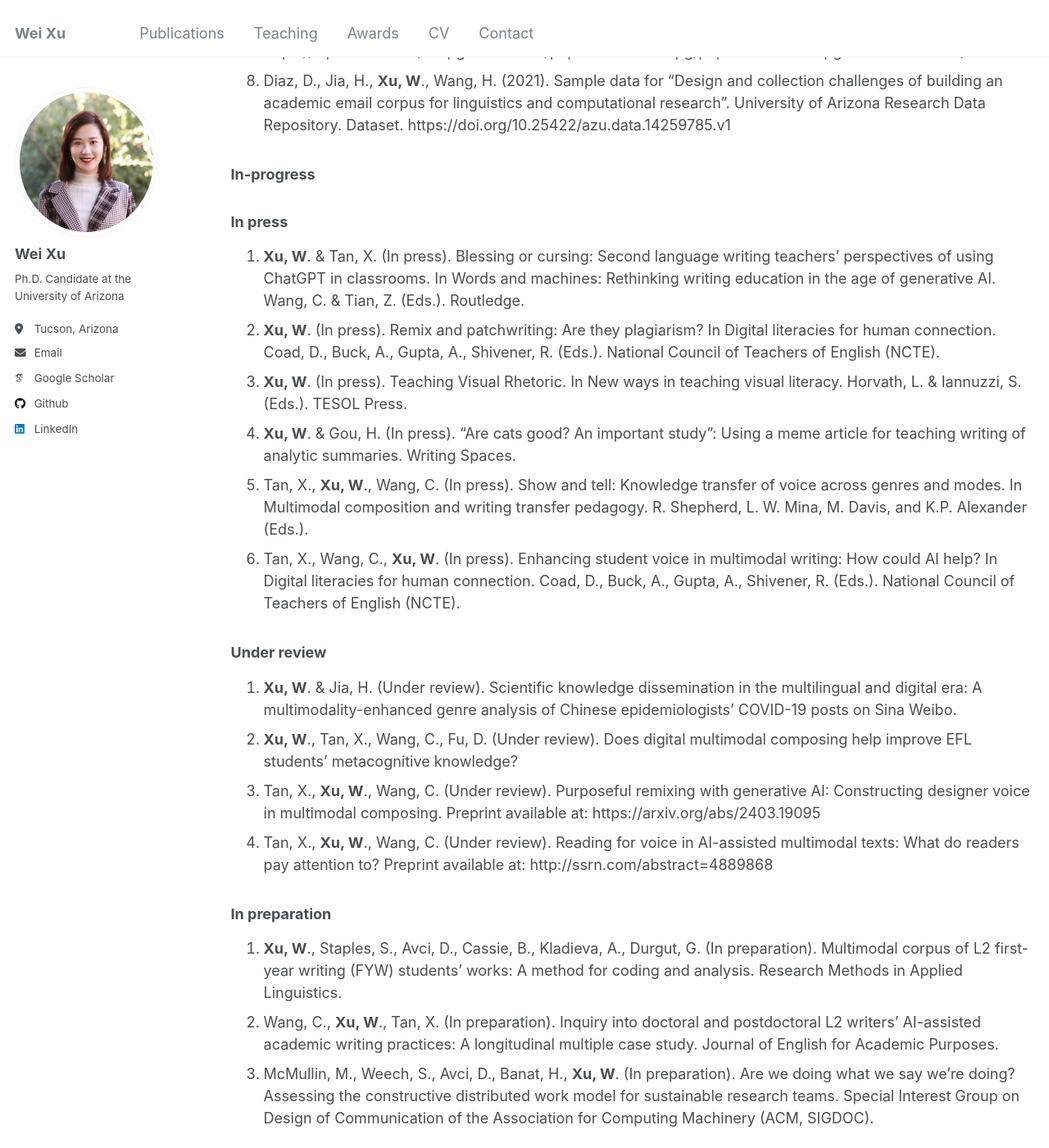
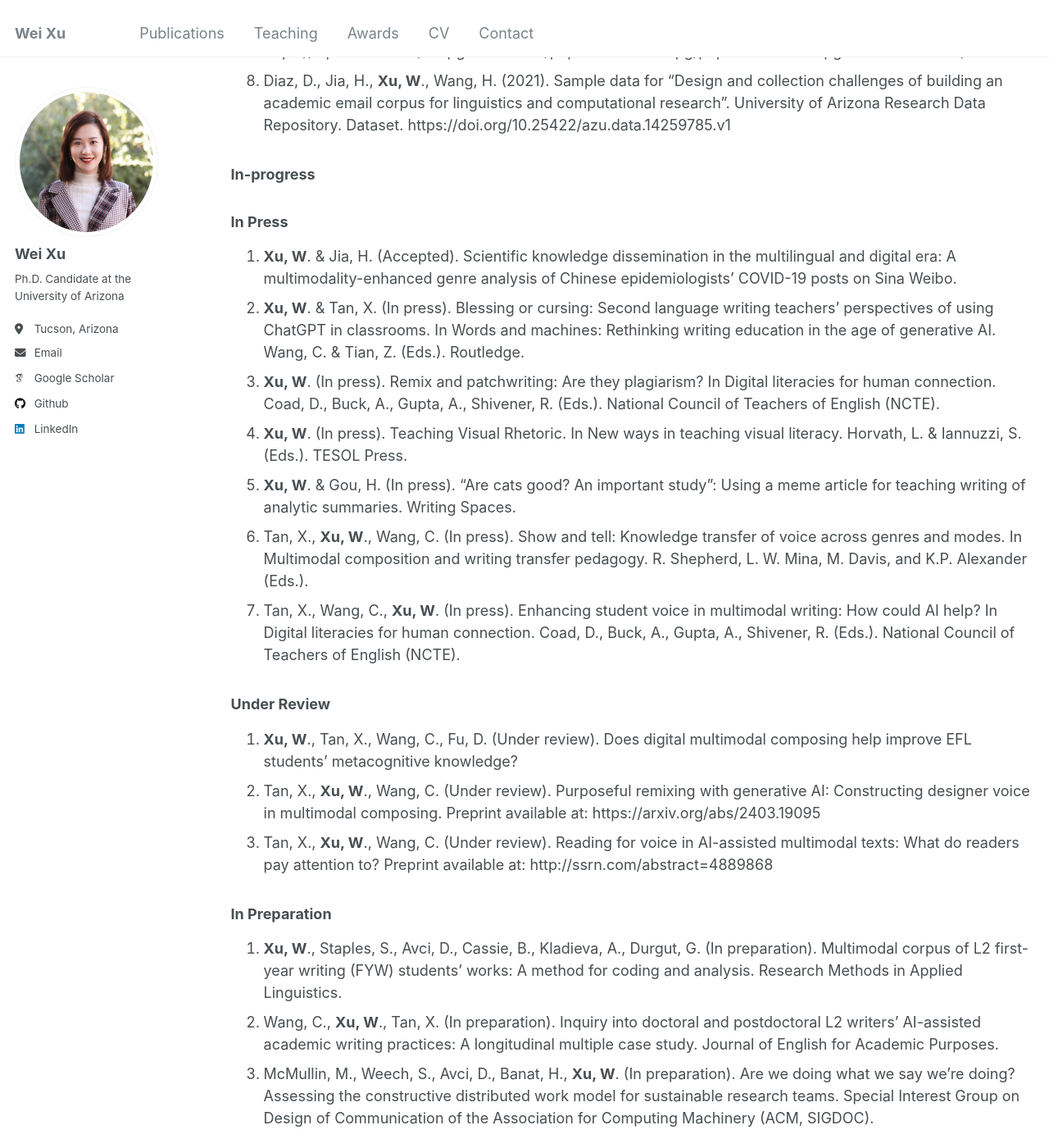
Before and after one commit to weixu-vivian/weixu-vivian.github.io, a Jekyll site: the page built from _pages/publications.md, in a window 1280 px wide and 1400 px high, scrolled down 1113 px. Shown: the whole window at 82% size. Built offline with Jekyll 4.4.1, drawn with Linux system fonts in a browser that asks for light colours; some web fonts are replaced.

Commit message:
publications.md

```diff
--- a/_pages/publications.md
+++ b/_pages/publications.md
@@ -26,21 +26,21 @@ author_profile: true
 Repository. Dataset. https://doi.org/10.25422/azu.data.14259785.v1
 
 ### In-progress
-### In press
-1. **Xu, W**. & Tan, X. (In press). Blessing or cursing: Second language writing teachers’ perspectives of using ChatGPT in classrooms. In Words and machines: Rethinking writing education in the age of generative AI. Wang, C. & Tian, Z. (Eds.). Routledge.
-2. **Xu, W**. (In press). Remix and patchwriting: Are they plagiarism? In Digital literacies for human connection. Coad, D., Buck, A., Gupta, A., Shivener, R. (Eds.). National Council of Teachers of English (NCTE).
-3. **Xu, W**. (In press). Teaching Visual Rhetoric. In New ways in teaching visual literacy. Horvath, L. & Iannuzzi, S.(Eds.). TESOL Press.
-4. **Xu, W**. & Gou, H. (In press). “Are cats good? An important study”: Using a meme article for teaching writing of analytic summaries. Writing Spaces.
-5. Tan, X., **Xu, W**., Wang, C. (In press). Show and tell: Knowledge transfer of voice across genres and modes. In Multimodal composition and writing transfer pedagogy. R. Shepherd, L. W. Mina, M. Davis, and K.P. Alexander (Eds.).
-6. Tan, X., Wang, C., **Xu, W**. (In press). Enhancing student voice in multimodal writing: How could AI help? In Digital literacies for human connection. Coad, D., Buck, A., Gupta, A., Shivener, R. (Eds.). National Council of Teachers of English (NCTE).
+### In Press
+1. **Xu, W**. & Jia, H. (Accepted). Scientific knowledge dissemination in the multilingual and digital era: A multimodality-enhanced genre analysis of Chinese epidemiologists’ COVID-19 posts on Sina Weibo.
+2. **Xu, W**. & Tan, X. (In press). Blessing or cursing: Second language writing teachers’ perspectives of using ChatGPT in classrooms. In Words and machines: Rethinking writing education in the age of generative AI. Wang, C. & Tian, Z. (Eds.). Routledge.
+3. **Xu, W**. (In press). Remix and patchwriting: Are they plagiarism? In Digital literacies for human connection. Coad, D., Buck, A., Gupta, A., Shivener, R. (Eds.). National Council of Teachers of English (NCTE).
+4. **Xu, W**. (In press). Teaching Visual Rhetoric. In New ways in teaching visual literacy. Horvath, L. & Iannuzzi, S.(Eds.). TESOL Press.
+5. **Xu, W**. & Gou, H. (In press). “Are cats good? An important study”: Using a meme article for teaching writing of analytic summaries. Writing Spaces.
+6. Tan, X., **Xu, W**., Wang, C. (In press). Show and tell: Knowledge transfer of voice across genres and modes. In Multimodal composition and writing transfer pedagogy. R. Shepherd, L. W. Mina, M. Davis, and K.P. Alexander (Eds.).
+7. Tan, X., Wang, C., **Xu, W**. (In press). Enhancing student voice in multimodal writing: How could AI help? In Digital literacies for human connection. Coad, D., Buck, A., Gupta, A., Shivener, R. (Eds.). National Council of Teachers of English (NCTE).
 
-### Under review
-1. **Xu, W**. & Jia, H. (Under review). Scientific knowledge dissemination in the multilingual and digital era: A multimodality-enhanced genre analysis of Chinese epidemiologists’ COVID-19 posts on Sina Weibo.
-2. **Xu, W**., Tan, X., Wang, C., Fu, D. (Under review). Does digital multimodal composing help improve EFL students' metacognitive knowledge?
-3. Tan, X., **Xu, W**., Wang, C. (Under review). Purposeful remixing with generative AI: Constructing designer voice in multimodal composing. Preprint available at: https://arxiv.org/abs/2403.19095
-4. Tan, X., **Xu, W**., Wang, C. (Under review). Reading for voice in AI-assisted multimodal texts: What do readers pay attention to?  Preprint available at: http://ssrn.com/abstract=4889868
+### Under Review
+1. **Xu, W**., Tan, X., Wang, C., Fu, D. (Under review). Does digital multimodal composing help improve EFL students' metacognitive knowledge?
+2. Tan, X., **Xu, W**., Wang, C. (Under review). Purposeful remixing with generative AI: Constructing designer voice in multimodal composing. Preprint available at: https://arxiv.org/abs/2403.19095
+3. Tan, X., **Xu, W**., Wang, C. (Under review). Reading for voice in AI-assisted multimodal texts: What do readers pay attention to?  Preprint available at: http://ssrn.com/abstract=4889868
 
-### In preparation
+### In Preparation
 1. **Xu, W**., Staples, S., Avci, D., Cassie, B., Kladieva, A., Durgut, G. (In preparation). Multimodal corpus of L2 first-year writing (FYW) students’ works: A method for coding and analysis. Research Methods in Applied Linguistics.
 2. Wang, C., **Xu, W**., Tan, X. (In preparation). Inquiry into doctoral and postdoctoral L2 writers’ AI-assisted academic writing practices: A longitudinal multiple case study. Journal of English for Academic Purposes.
 3. McMullin, M., Weech, S., Avci, D., Banat, H., **Xu, W**. (In preparation). Are we doing what we say we’re doing? Assessing the constructive distributed work model for sustainable research teams. Special Interest Group on Design of Communication of the Association for Computing Machinery (ACM, SIGDOC).
```
